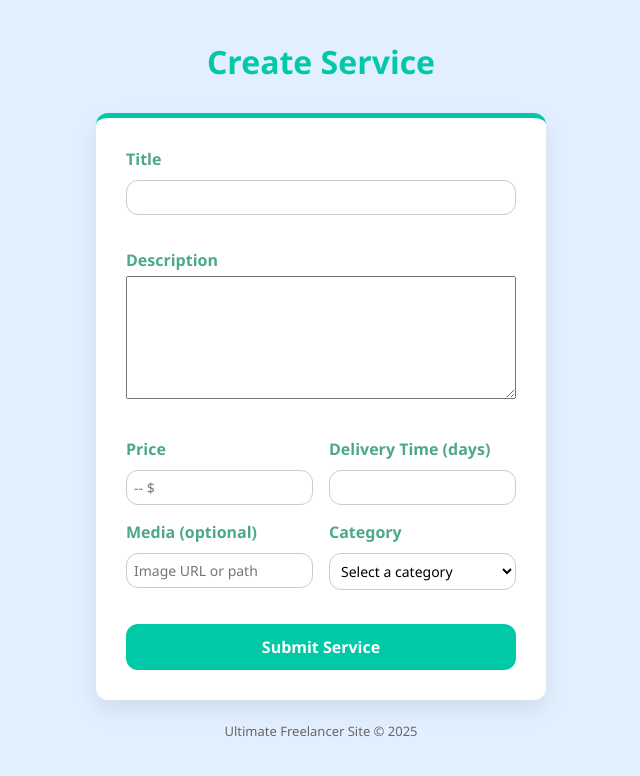
After one commit to Pjoca/ltw-project-ltw03g03, a PHP site: page /pages/create.service.php in a window 1280 px wide. The commit adds this page. Shown: the top 776 px of the page, without its empty margins (319-959 px from the left). Run offline with PHP 8.4, Linux system fonts and the light colour scheme; the visitor is signed in with stand-in values (Sample User, id 1).

Commit message:
Small refactor

```diff
--- a/actions/action_submit_service.php
+++ b/actions/action.submit.service.php
@@ -26,7 +26,7 @@ if (empty($title) || empty($description) || $category_id <= 0 || $price <= 0 ||
 
 if (!empty($errors)) {
     $_SESSION['error_messages'] = $errors;
-    header('Location: ../pages/create_service.php');
+    header('Location: ../pages/create.service.php');
     exit;
 }
 
--- a/pages/create_service.php
+++ b/pages/create.service.php
@@ -3,6 +3,12 @@ declare(strict_types = 1);
 session_start();
 
 require_once(__DIR__ . '/../templates/common.tpl.php');
+require_once(__DIR__ . '/../templates/services.tpl.php');
+
+if (!isset($_SESSION['user_id'])) {
+    header('Location: login.php');
+    exit();
+}
 
 draw_header('Create Service');
 draw_create_service();
--- a/pages/home.php
+++ b/pages/home.php
@@ -4,6 +4,10 @@ session_start();
 
 require_once(__DIR__ . '/../templates/common.tpl.php');
 
+if (!isset($_SESSION['user_id'])) {
+    header('Location: login.php');
+    exit();
+}
 
 draw_header('HomePage');
 draw_home();
--- a/pages/my_services.php
+++ b/pages/my.services.php
@@ -3,7 +3,7 @@ declare(strict_types = 1);
 session_start();
 
 require_once(__DIR__ . '/../templates/common.tpl.php');
-
+require_once(__DIR__ . '/../templates/services.tpl.php');
 
 if (!isset($_SESSION['user_id'])) {
     header('Location: login.php');
--- a/pages/profile.php
+++ b/pages/profile.php
@@ -7,7 +7,7 @@ require_once(__DIR__ . '/../templates/common.tpl.php');
 require_once(__DIR__ . '/../templates/profile.tpl.php');
 
 if (!isset($_SESSION['user_id'])) {
-    header('Location: ../login.php');
+    header('Location: login.php');
     exit;
 }
 
--- a/templates/common.tpl.php
+++ b/templates/common.tpl.php
@@ -24,7 +24,7 @@
 <?php } ?>
 
 <?php function draw_login() { ?>
-  <form action="/../actions/action_login.php" method="post">
+  <form action="/../actions/action.login.php" method="post">
   <label>Username or Email: <input type="text" name="username" required></label><br>
   <label>Password: <input type="password" name="password" required></label><br>
   <button type="submit">Login</button>
@@ -34,7 +34,7 @@
 <?php } ?>
 
 <?php function draw_signup() { ?>
-  <form action="../actions/action_signup.php" method="post">
+  <form action="../actions/action.signup.php" method="post">
     <label>Name: <input type="text" name="name" required></label><br>
     <label>Username: <input type="text" name="username" required></label><br>
     <label>Email: <input type="email" name="email" required></label><br>
@@ -53,14 +53,14 @@
 <?php function draw_home() { ?>
   <div class="homepage-container">
   <div class="back-nav">
-    <a href="/../pages/my_services.php" class="nav-button"> My Services </a>
+    <a href="/../pages/my.services.php" class="nav-button"> My Services </a>
     <a href="/../pages/profile.php" class="nav-button"> Back to Profile </a>
   </div>
 
     <section class="homepage-banner">
       <h2>Available Services</h2>
       <p>Share your skills with the world — post a service and start earning today!</p>
-      <a href="create_service.php" class="create-button">+ Offer a Service</a>
+      <a href="create.service.php" class="create-button">+ Offer a Service</a>
     </section>
 
     <section id="service-list" class="service-list">
@@ -72,79 +72,5 @@
     </div>
   </div>
 
-  <script src="/../js/load_services.js" defer></script>
+  <script src="/../js/load.services.js" defer></script>
 <?php } ?>
-
-
-<?php function draw_my_services_page() { ?>
-  <div class="homepage-container">
-    <div class="back-nav">
-      <a href="/../pages/home.php" class="nav-button"> Home </a>
-      <a href="/../pages/profile.php" class="nav-button"> Back to Profile </a>
-    </div>
-
-    <section class="homepage-banner">
-      <h2>My Services</h2>
-      <p>Here are the services you've listed.</p>
-    </section>
-
-    <section id="my-service-list" class="service-list">
-      <!-- User's services will load here -->
-    </section>
-
-    <div id="loader" style="display: none; text-align: center; padding: 1rem;">
-      <div class="spinner"></div>
-    </div>
-  </div>
-
-  <script>
-    const userId = <?= json_encode($_SESSION['user_id']) ?>;
-  </script>
-  <script src="/../js/load_services.js" defer></script>
-<?php } ?>
-
-
-<?php function draw_create_service() { ?>
-
-<form action="../actions/action_submit_service.php" method="POST" style="max-width:600px; margin:auto; font-family: Arial, sans-serif;">
-  <div style="margin-bottom: 1em;">
-    <label for="title" style="display:block; font-weight: bold; margin-bottom: 0.3em;">Title</label>
-    <input type="text" name="title" id="title" required style="width:100%; padding: 0.5em;">
-  </div>
-
-  <div style="margin-bottom: 1em;">
-    <label for="description" style="display:block; font-weight: bold; margin-bottom: 0.3em;">Description</label>
-    <textarea name="description" id="description" required rows="6" style="width:100%; padding: 0.5em; resize: vertical;"></textarea>
-  </div>
-
-  <div style="display: flex; gap: 1em; flex-wrap: wrap; margin-bottom: 1em;">
-    <div style="flex: 1 1 120px; min-width:120px;">
-      <label for="price" style="display:block; font-weight: bold; margin-bottom: 0.3em;">Price</label>
-      <input type="number" name="price" id="price" min="0.01" step="0.01" required placeholder="-- $" style="width:100%; padding: 0.5em;">
-    </div>
-
-    <div style="flex: 1 1 120px; min-width:120px;">
-      <label for="delivery_time" style="display:block; font-weight: bold; margin-bottom: 0.3em;">Delivery Time (days)</label>
-      <input type="number" name="delivery_time" id="delivery_time" min="1" required style="width:100%; padding: 0.5em;">
-    </div>
-
-    <div style="flex: 1 1 150px; min-width:150px;">
-      <label for="media" style="display:block; font-weight: bold; margin-bottom: 0.3em;">Media (optional)</label>
-      <input type="text" name="media" id="media" placeholder="Image URL or path" style="width:100%; padding: 0.5em;">
-    </div>
-
-    <div style="flex: 1 1 150px; min-width:150px;">
-      <label for="category_id" style="display:block; font-weight: bold; margin-bottom: 0.3em;">Category</label>
-      <select name="category_id" id="category_id" required style="width:100%; padding: 0.5em;">
-        <option value="" disabled selected>Select a category</option>
-        <option value="1">Web Development</option>
-        <option value="2">Design</option>
-      </select>
-    </div>
-  </div>
-
-  <button type="submit" class="submit-button" style="padding: 0.75em 1.5em; font-size: 1em; cursor: pointer;">Submit Service</button>
-</form>
-
-
-<?php } ?>
--- a/templates/profile.tpl.php
+++ b/templates/profile.tpl.php
@@ -15,7 +15,7 @@
 <?php } ?>
 
 <?php function draw_edit_profile(array $user) { ?>
-    <form action="../actions/action_edit_profile.php" method="post">
+    <form action="../actions/action.edit.profile.php" method="post">
       <div>
         <label for="name">Name:</label>
         <input type="text" id="name" name="name" value="<?= htmlspecialchars($user['name']) ?>" required>
--- /dev/null
+++ b/templates/services.tpl.php
@@ -0,0 +1,72 @@
+<?php function draw_my_services_page() { ?>
+  <div class="homepage-container">
+    <div class="back-nav">
+      <a href="/../pages/home.php" class="nav-button"> Home </a>
+      <a href="/../pages/profile.php" class="nav-button"> Back to Profile </a>
+    </div>
+
+    <section class="homepage-banner">
+      <h2>My Services</h2>
+      <p>Here are the services you've listed.</p>
+    </section>
+
+    <section id="my-service-list" class="service-list">
+      <!-- User's services will load here -->
+    </section>
+
+    <div id="loader" style="display: none; text-align: center; padding: 1rem;">
+      <div class="spinner"></div>
+    </div>
+  </div>
+
+  <script>
+    const userId = <?= json_encode($_SESSION['user_id']) ?>;
+  </script>
+  <script src="/../js/load.services.js" defer></script>
+<?php } ?>
+
+
+<?php function draw_create_service() { ?>
+
+<form action="../actions/action.submit.service.php" method="POST" style="max-width:600px; margin:auto; font-family: Arial, sans-serif;">
+  <div style="margin-bottom: 1em;">
+    <label for="title" style="display:block; font-weight: bold; margin-bottom: 0.3em;">Title</label>
+    <input type="text" name="title" id="title" required style="width:100%; padding: 0.5em;">
+  </div>
+
+  <div style="margin-bottom: 1em;">
+    <label for="description" style="display:block; font-weight: bold; margin-bottom: 0.3em;">Description</label>
+    <textarea name="description" id="description" required rows="6" style="width:100%; padding: 0.5em; resize: vertical;"></textarea>
+  </div>
+
+  <div style="display: flex; gap: 1em; flex-wrap: wrap; margin-bottom: 1em;">
+    <div style="flex: 1 1 120px; min-width:120px;">
+      <label for="price" style="display:block; font-weight: bold; margin-bottom: 0.3em;">Price</label>
+      <input type="number" name="price" id="price" min="0.01" step="0.01" required placeholder="-- $" style="width:100%; padding: 0.5em;">
+    </div>
+
+    <div style="flex: 1 1 120px; min-width:120px;">
+      <label for="delivery_time" style="display:block; font-weight: bold; margin-bottom: 0.3em;">Delivery Time (days)</label>
+      <input type="number" name="delivery_time" id="delivery_time" min="1" required style="width:100%; padding: 0.5em;">
+    </div>
+
+    <div style="flex: 1 1 150px; min-width:150px;">
+      <label for="media" style="display:block; font-weight: bold; margin-bottom: 0.3em;">Media (optional)</label>
+      <input type="text" name="media" id="media" placeholder="Image URL or path" style="width:100%; padding: 0.5em;">
+    </div>
+
+    <div style="flex: 1 1 150px; min-width:150px;">
+      <label for="category_id" style="display:block; font-weight: bold; margin-bottom: 0.3em;">Category</label>
+      <select name="category_id" id="category_id" required style="width:100%; padding: 0.5em;">
+        <option value="" disabled selected>Select a category</option>
+        <option value="1">Web Development</option>
+        <option value="2">Design</option>
+      </select>
+    </div>
+  </div>
+
+  <button type="submit" class="submit-button" style="padding: 0.75em 1.5em; font-size: 1em; cursor: pointer;">Submit Service</button>
+</form>
+
+
+<?php } ?>
```
Also changed, not shown: js/load.services.js (renamed from js/load_services.js, +4 -4 lines), actions/action.edit.profile.php (renamed from actions/action_edit_profile.php), actions/action.load.my.services.php (renamed from actions/action_load_my_services.php), actions/action.load.services.php (renamed from actions/action_load_services.php), actions/action.login.php (renamed from actions/action_login.php), actions/action.signup.php (renamed from actions/action_signup.php), database/database.db.
